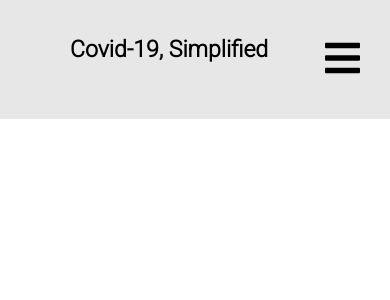
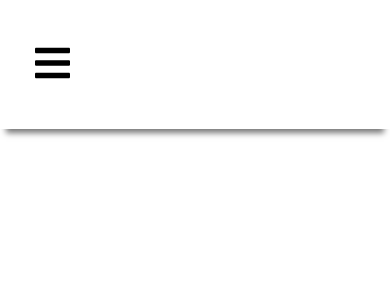
Before and after one commit to alexiscameronfrankel/covid19, a React (Create React App) app: page / in a window 390 px wide. Shown: the top 300 px of the page. Built offline with nearby package versions, Linux system fonts and the light colour scheme.

Commit message:
styled fully responsive nav bar done

```diff
--- a/src/App.css
+++ b/src/App.css
@@ -14,14 +14,18 @@ html, body {
 
 /* ---------NAVIGATION BAR STYLES--------- */
 nav {
-  background: #e7e7e7;
+  background: white;
   padding: 5px;
+  -webkit-box-shadow: 0 10px 6px -6px #777;
+  -moz-box-shadow: 0 10px 6px -6px #777;
+   box-shadow: 0 10px 6px -6px #777;
 }
 
 nav ul {
   list-style: none;
   display:flex;
   flex-wrap: wrap;
+  padding:5px;
   /* text-align: center;
   justify-content: center; */
 }
@@ -41,6 +45,7 @@ nav ul li.nav_items {
 
 nav ul li.nav_items:after {
   position:absolute;
+  /*CONTENT - actually helps creates those lines underneath your li elements*/
   content: '';
   left: 0;
   bottom: 5px;
@@ -69,14 +74,14 @@ nav ul li.logo {
 }
 
 nav ul li a {
-  color: #fff;
+  color: #000;
   text-decoration: none;
   font-size: 18px;
   transition: .4s;
 }
 
 nav ul li:hover a{
-  color: cyan;
+  color: #638ffd;
 }
 
 nav ul li i{
@@ -87,10 +92,6 @@ nav ul li.btn {
   display: none;
 }
 
-nav ul li.btn.show:before {
-  display: none;
-  content: '\f00d';
-}
 
 @media all and (max-width: 900px){
   nav{
@@ -105,11 +106,15 @@ nav ul li.btn.show:before {
   }
   nav ul li.btn {
     display: block;
+    order:1;
+  }
+  nav ul li.logo {
+    display: none;
   }
   nav ul li.nav_items:hover{
     border-radius: 5px;
-    box-shadow: inset 0 0 5px #33ffff,
-                inset 0 0 10px #66ffff;
+    box-shadow: inset 0 0 5px #efefef,
+                inset 0 0 10px #e7e7e7;
   }
   nav ul li.nav_items:hover:after{
     opacity: 0;
--- a/src/components/Navbar.js
+++ b/src/components/Navbar.js
@@ -5,10 +5,12 @@ import { faBars } from '@fortawesome/free-solid-svg-icons';
 import $ from 'jquery';
 
 class Navbar extends Component {
+    // jquery is loaded when component mounts...pay attention to .show in app.css
     componentDidMount() {
         $(document).ready(function(){
           $('.btn').click(function(){
             $('.nav_items').toggleClass("show");
+            // $('ul li').toggleClass("hide");
           });
         });
     }
```
